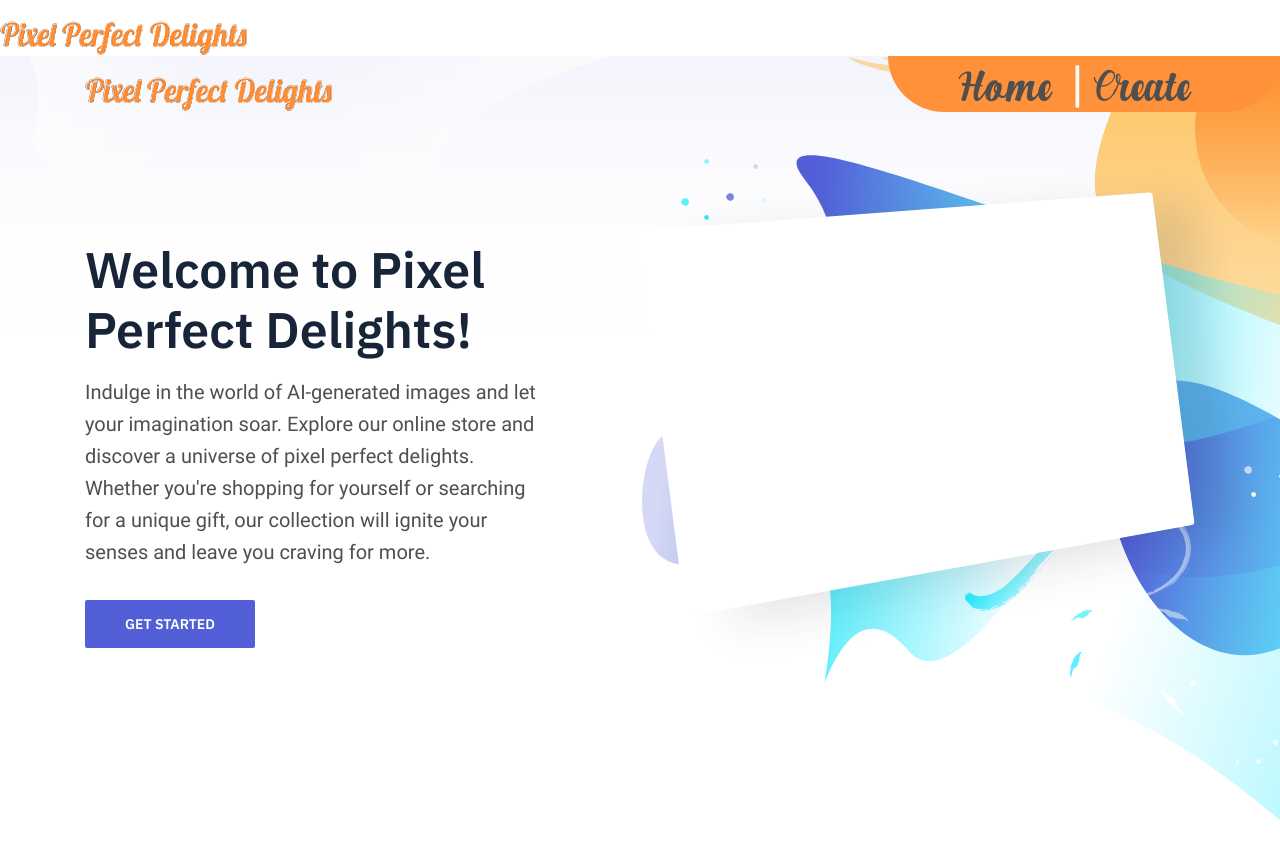
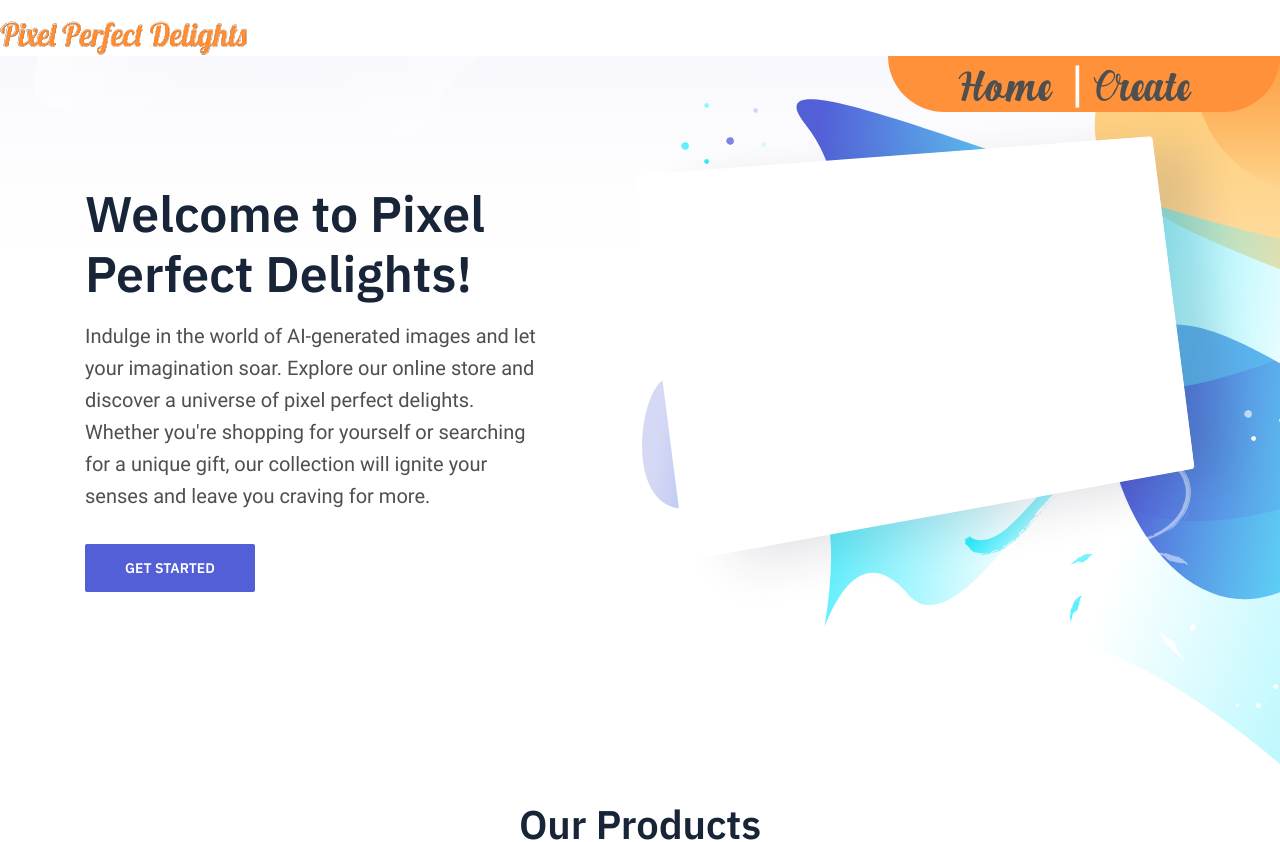
Before and after one commit to Rhett-Williams/personalised-cards-frontend, a React (Create React App) app: page / in a window 1280 px wide. Shown: the top 842 px of the page. Built offline with nearby package versions, Linux system fonts and the light colour scheme.

Commit message:
Update Home.tsx

```diff
--- a/src/pages/Home.tsx
+++ b/src/pages/Home.tsx
@@ -29,14 +29,6 @@ const Home: React.FC = () => {
         <div className="site-header-inner">
           <div className="brand header-brand">
             <h1 className="m-0">
-              <a href="#">
-                <img
-                  style={{paddingTop: 20}}
-                  className="header-logo-image"
-                  src={Logo}
-                  alt="Logo"
-                />
-              </a>
             </h1>
           </div>
         </div>
```
